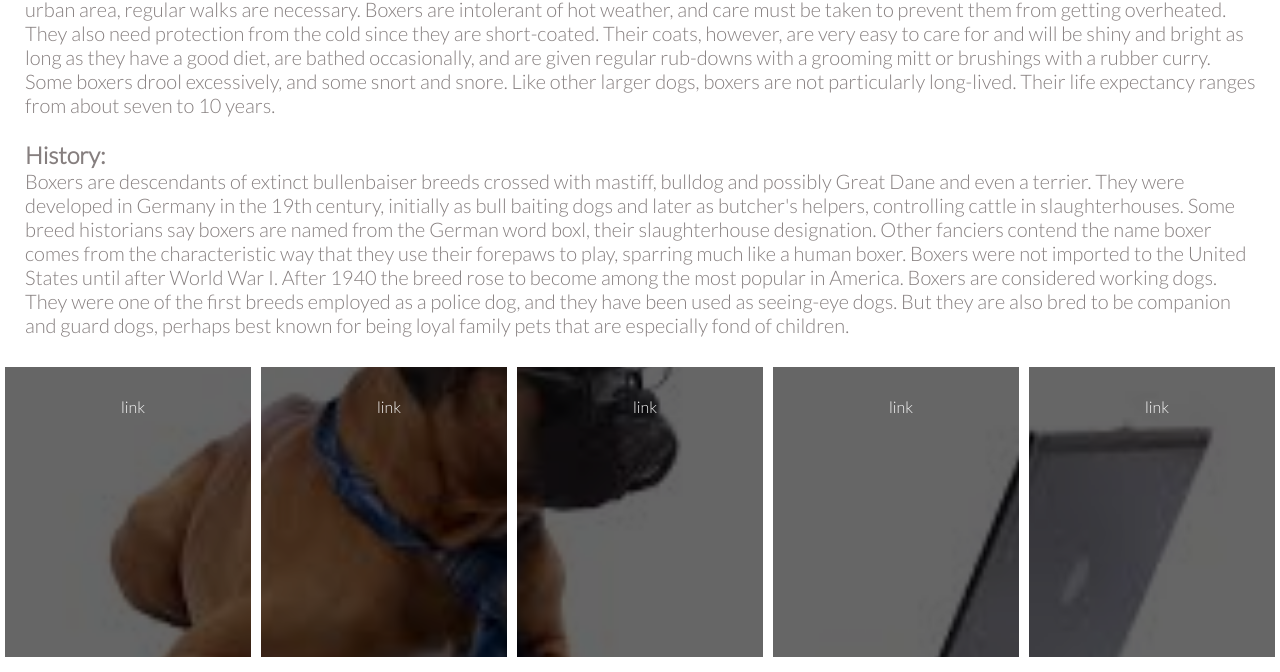
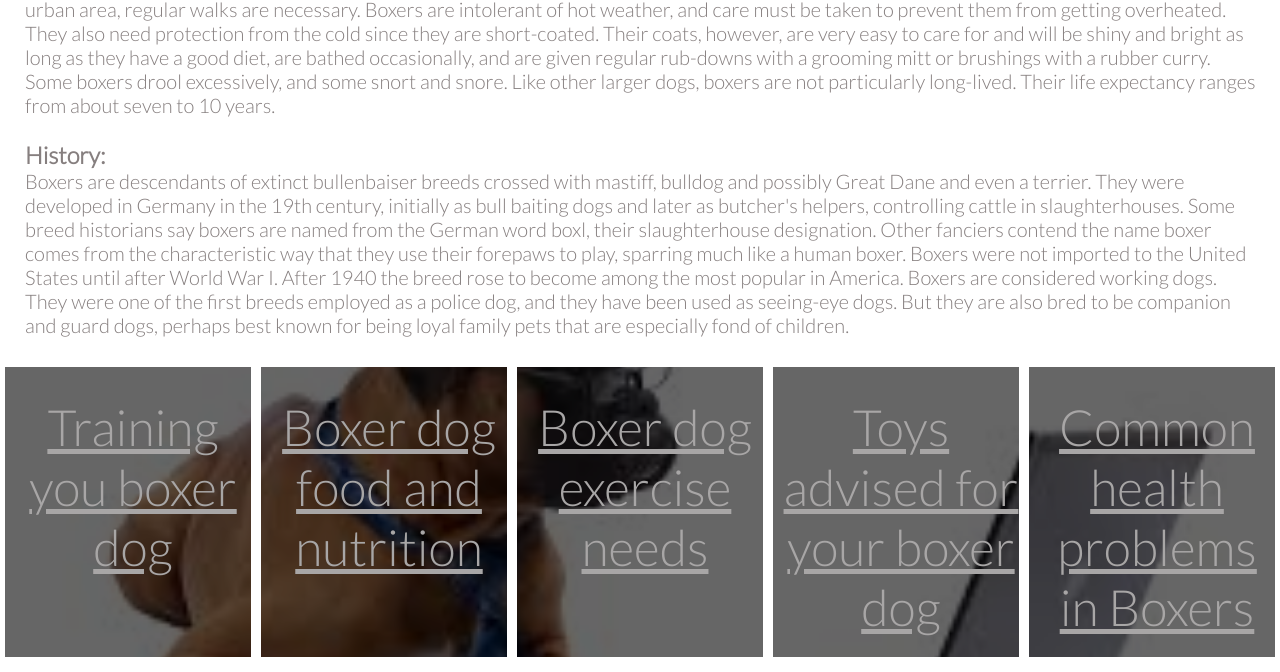
Before and after one commit to nuggie86/First-Project, a plain HTML site: page index.html in a window 1280 px wide. Shown: the part 1179-1851 px from the top of the page. Drawn offline with nearby package versions, Linux system fonts and the light colour scheme.

Commit message:
add useful links to boxes and fixed sign up box

```diff
--- a/assets/css/style.css
+++ b/assets/css/style.css
@@ -118,6 +118,7 @@ h1,h2{
     text-align: center;
     border: 5px solid white;
     box-sizing: border-box;
+    font-size: 50px;
 }
 
 /*sign up form*/
@@ -192,6 +193,7 @@ form {
 }
 
 .container {
+    text-align: center;
     padding: 10px;
     background-color: rgba(185, 172, 172, 0.6);
 }
--- a/index.html
+++ b/index.html
@@ -9,7 +9,7 @@
     <title>Irl-Boxerdogs.ie</title>
 </head>
 <body>
-    <header> <a href="index.html">
+    <header> <a href="url" style="color:rgb(168, 166, 166)" href="index.html">
         <h1 id="logo">Irl-Boxerdogs.ie</h1></a>
     <nav>
         <ul id="menu">
@@ -60,25 +60,25 @@ Boxers are considered working dogs. They were one of the first breeds employed a
 
     <section id="boxes">
         <div>
-            link
+            <a href="url" style="color:rgb(168, 166, 166)" href="https://www.petassure.com/new-newsletters/tips-for-training-your-pet-boxer/">Training you boxer dog </a>
+
 
         </div>
 
         <div>
-            link
+            <a href="url" style="color:rgb(168, 166, 166)" href="https://www.dogfoodadvisor.com/best-dog-foods/boxers/">Boxer dog food and nutrition</a>
 
         </div>
 
         <div>
-            link
+            <a href="url" style="color:rgb(168, 166, 166)" href="https://barkercise.com/boxer-dog-exercise-guide/">Boxer dog exercise needs</a>
+        </div>
+        <div>
+            <a href="url" style="color:rgb(168, 166, 166)" href="https://boxerdogdiaries.com/best-toys-for-boxer-dogs/">Toys advised for your boxer dog</a>
 
         </div>
         <div>
-            link
-
-        </div>
-        <div>
-            link
+            <a href="url" style="color:rgb(168, 166, 166)" href="https://www.pdsa.org.uk/taking-care-of-your-pet/looking-after-your-pet/puppies-dogs/large-dogs/boxer#:~:text=Your%20Boxer%20will%20need%20a,have%20a%20good%20run%20around.">Common health problems in Boxers</a>
 
         </div>
     </section>
```
